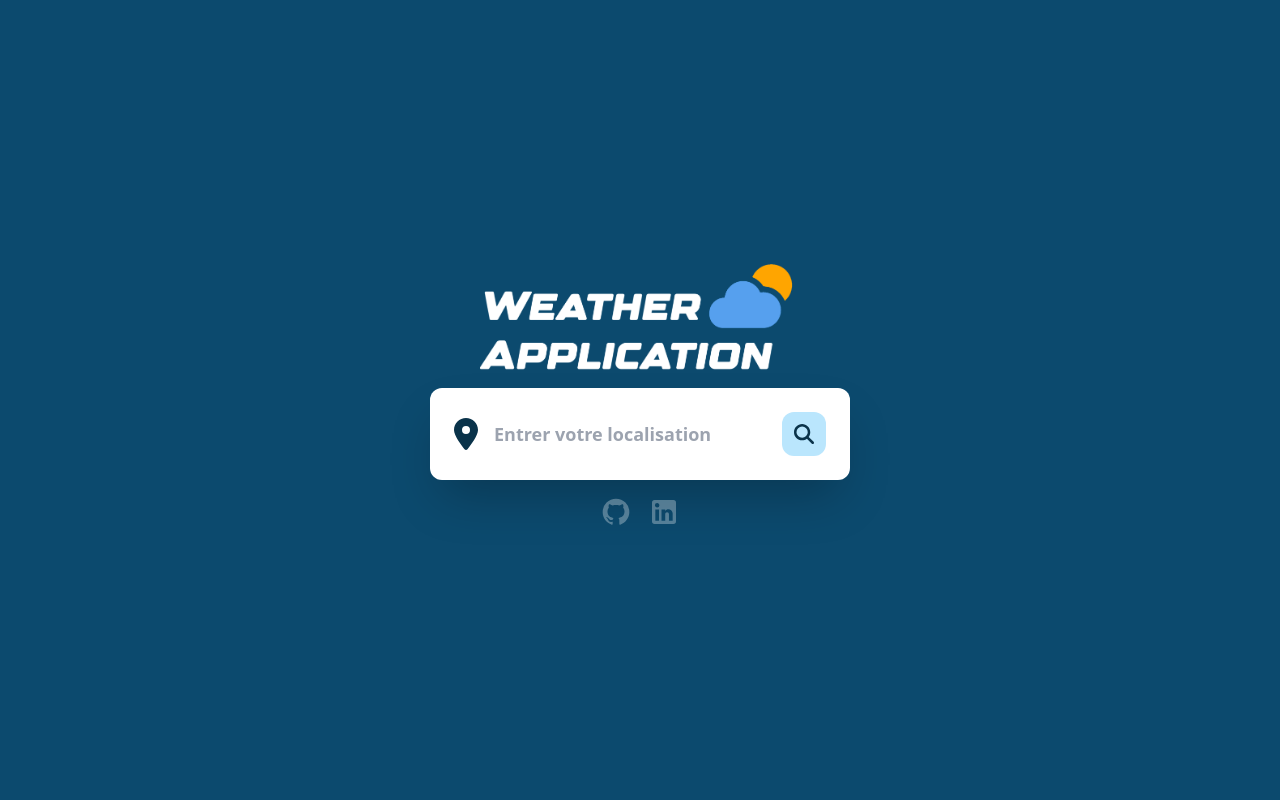
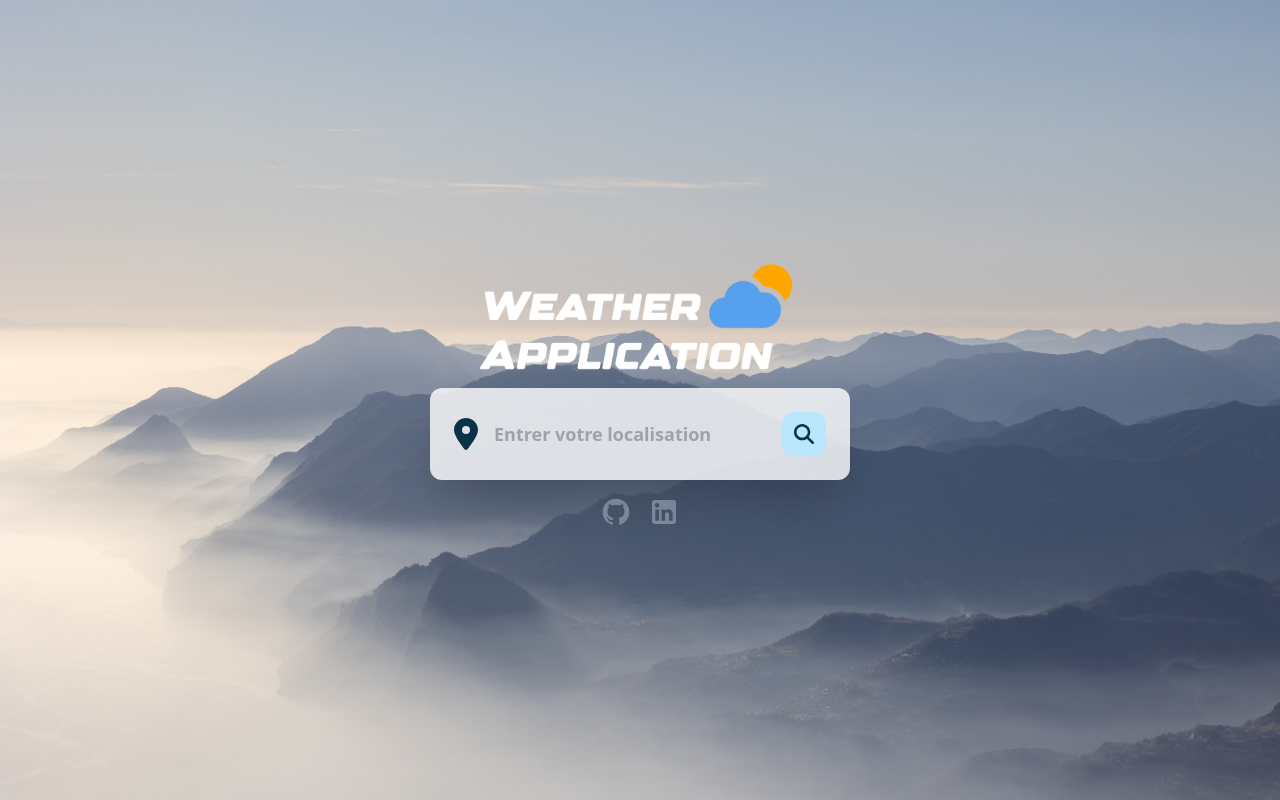
Before and after one commit to RomainFon/WeatherApp, a Vue app: page / in a window 1280 px wide. Built offline with nearby package versions, Linux system fonts and the light colour scheme; no server answers.

Commit message:
:bento: Added wallpaper

```diff
--- a/src/App.vue
+++ b/src/App.vue
@@ -6,10 +6,10 @@ import Links from "./components/Links.vue";
 </script>
 
 <template>
-  <main class="w-screen h-screen bg-sky-900 flex flex-col">
+  <main class="w-screen h-screen flex flex-col bg-[url('/src/assets/wallpaper.jpg')] bg-cover bg-center">
       <div class="m-auto">
         <img alt="App Weather logo" class="mx-auto mb-4 w-4/5 max-w-xs" src="./assets/logo.png"/>
-        <div class="bg-white p-6 rounded-xl shadow-2xl m-auto">
+        <div class="bg-white bg-opacity-80 p-6 rounded-xl shadow-2xl m-auto">
           <Form @handleLocalization="loadWeather" :city="city"/>
           <Weather v-if="weather" :weather="weather"/>
           <Error v-if="error" :value="error"/>
--- a/src/components/Form.vue
+++ b/src/components/Form.vue
@@ -6,7 +6,7 @@ import Search from './icons/Search.vue'
 <template>
   <form class=flex @submit="submitLocalization">
     <Location class="w-6"/>
-    <input v-model="localization" type="text" class="outline-0 mx-4 text-lg text-sky-900 font-semibold" placeholder="Entrer votre localisation" />
+    <input v-model="localization" type="text" class="outline-0 mx-4 text-lg text-sky-900 font-semibold bg-transparent" placeholder="Entrer votre localisation" />
     <button type="submit" class="bg-sky-200 p-3 rounded-xl hover:opacity-80">
       <Search class="w-5"/>
     </button>
```
Also changed, not shown: src/assets/logo.svg (deleted), src/assets/wallpaper.jpg (added).
